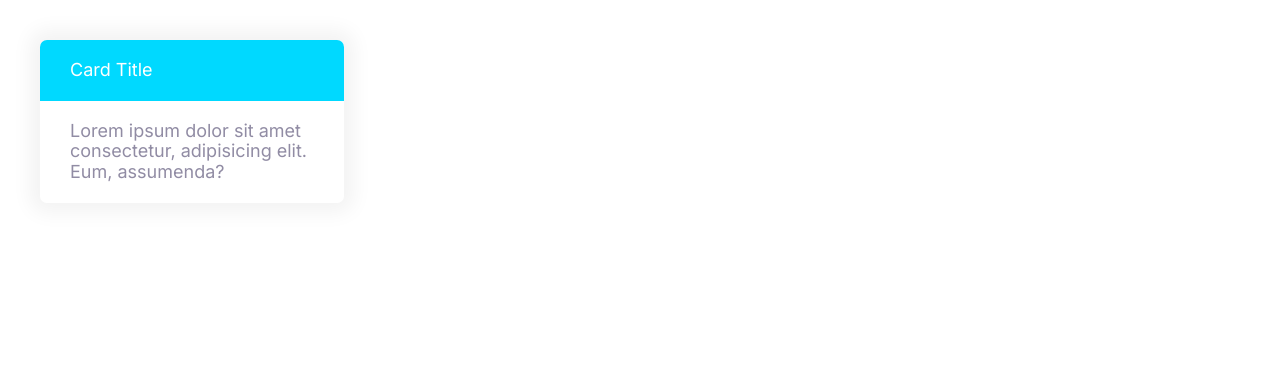
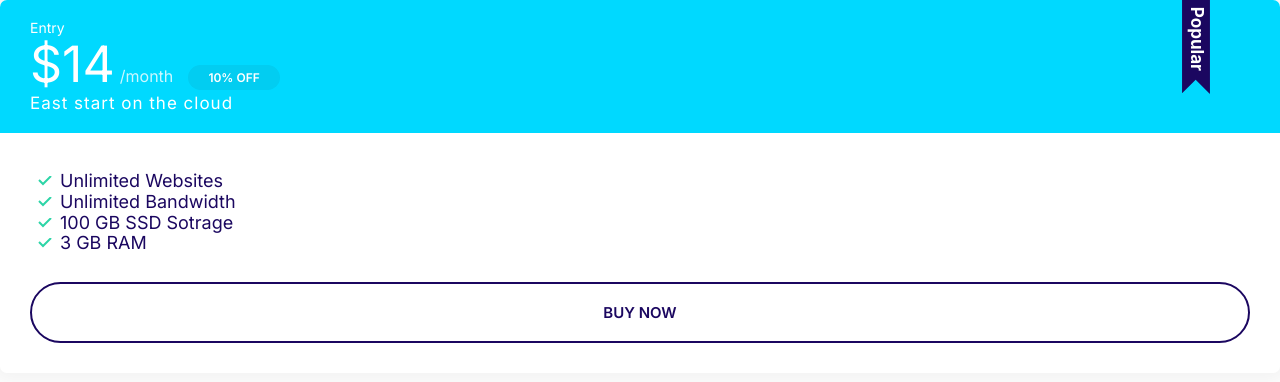
Before and after one commit to Inellore-Siva-Sai/ProjectMosh, a plain HTML site: page index.html in a window 1280 px wide. Drawn offline with Linux system fonts and the light colour scheme.

Commit message:
Define the plan

```diff
--- a/CSS/styles.css
+++ b/CSS/styles.css
@@ -287,3 +287,65 @@ a {
     background: var(--color-secondary);
     color: #fff;
   }
+
+  .card--secondary .badge--secondary {
+    background: #02cdf1;
+  }
+
+  /* Plan */
+
+  .plan__name {
+    color: #fff;
+    margin: 0;
+    font-weight: 500;
+    font-size: 2.4rem;
+  }
+
+  .plan__price {
+    font-size: 6rem;
+  }
+
+  .plan__billing-cycle {
+    font-size: 2.4rem;
+    font-weight: 300;
+    opacity: 0.8;
+    margin-right: 1rem;
+  }
+
+  .plan__description {
+    font-size: 2rem;
+    font-weight: 300;
+    letter-spacing: 1px;
+    display: block;
+  }
+
+  .plan--popular .card__header {
+    position: relative;
+  }
+
+  .plan--popular .card__header::before {
+    content: url(/images/popular.svg);
+    width: 40px;
+    display: inline-block;
+    position: absolute;
+    top: -6px;
+    right: 5%;
+  }
+
+  @media screen and (min-width: 1024px) {
+    .plan__name {
+      font-size: 1.4rem;
+    }
+
+    .plan__price {
+      font-size: 5rem;
+    }
+
+    .plan__billing-cycle {
+      font-size: 1.6rem;
+    }
+
+    .plan__description {
+      font-size: 1.7rem;
+    }
+  }
--- a/index.html
+++ b/index.html
@@ -15,12 +15,23 @@
     <link rel="stylesheet" href="/CSS/styles.css" />
   </head>
   <body>
-    <div style="width: 30%; padding: 4rem">
+    <div class="plan plan--popular">
       <div class="card card--secondary">
-        <header class="card__header">Card Title</header>
+        <header class="card__header">
+          <h3 class="plan__name">Entry</h3>
+          <span class="plan__price">$14</span>
+          <span class="plan__billing-cycle">/month</span>
+          <span class="badge badge--secondary badge--small">10% OFF</span>
+          <span class="plan__description">East start on the cloud</span>
+        </header>
         <div class="card__body">
-          Lorem ipsum dolor sit amet consectetur, adipisicing elit. Eum,
-          assumenda?
+          <ul class="list list--tick">
+            <li class="list__item">Unlimited Websites</li>
+            <li class="list__item">Unlimited Bandwidth</li>
+            <li class="list__item">100 GB SSD Sotrage</li>
+            <li class="list__item">3 GB RAM</li>
+          </ul>
+          <button class="btn btn--outline btn--block">Buy Now</button>
         </div>
       </div>
     </div>
```
Also changed, not shown: components/cards.html (+8 -0 lines), components/plan.html (added, +20 -0 lines).
